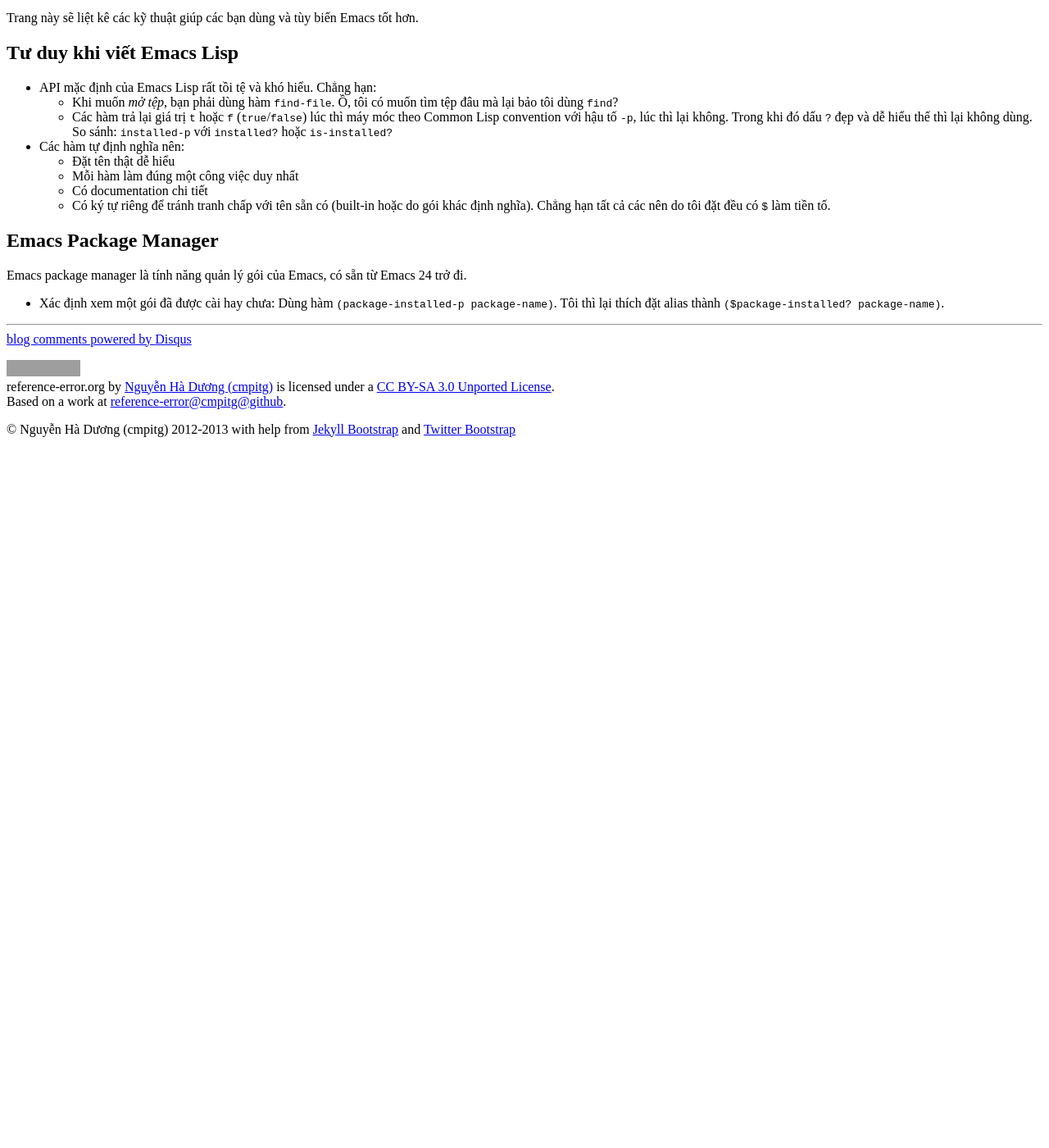
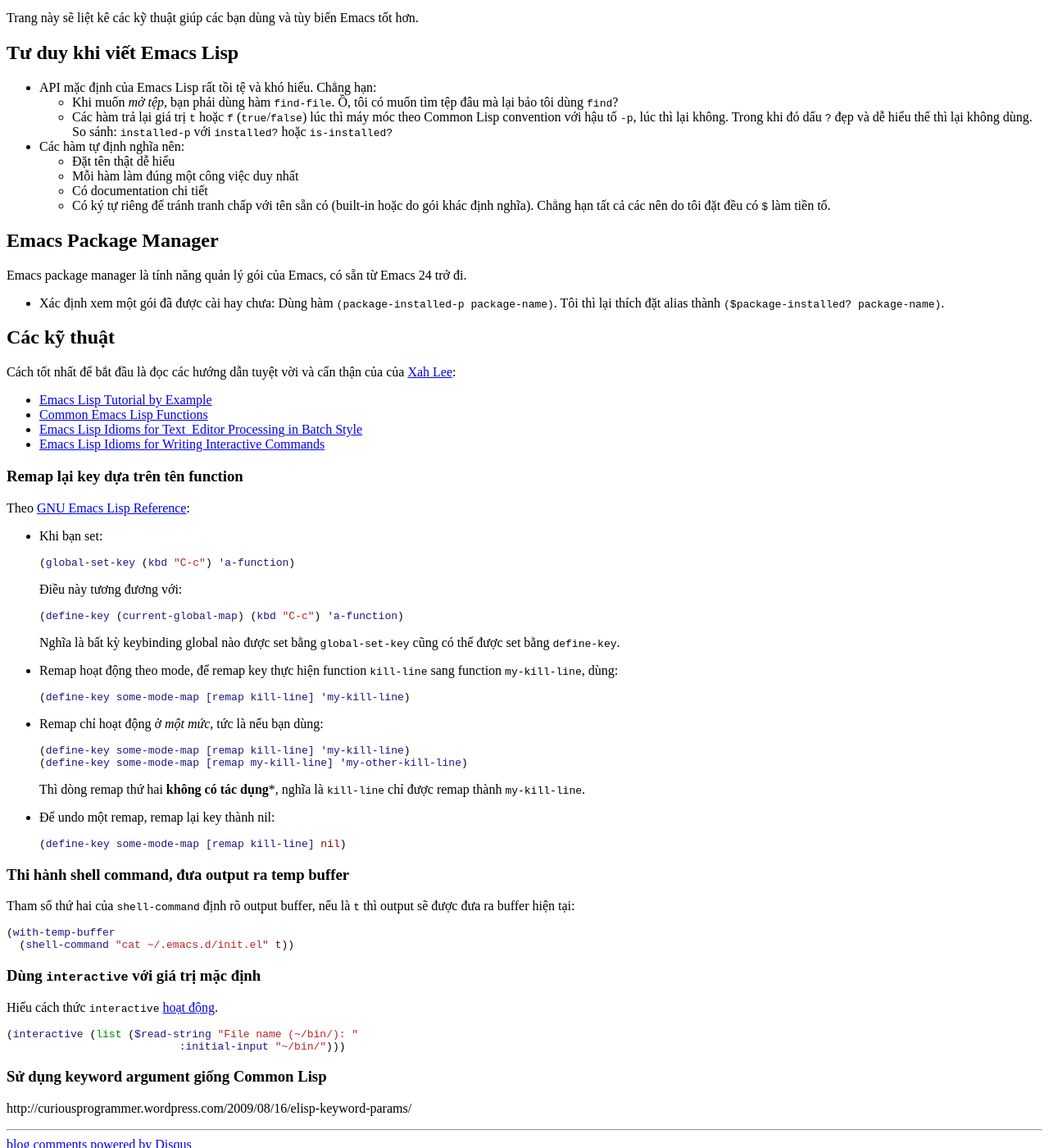
Before and after one commit to cmpitg/cmpitg.github.com, a Jekyll site: the page built from guides-vi/emacs.md, in a window 1280 px wide and 1400 px high, scrolled down 845 px. Shown: the whole window at 82% size. Built offline with Jekyll 4.4.1, drawn with Linux system fonts in a browser that asks for light colours; Markdown is read by kramdown in place of the engine named in the settings; comment, search, counter and statistics services are not loaded; before the commit the page ends 1394 px from its top, so only the background shows below that; some of the changed text lies outside the part shown; grey boxes are pictures that could not be loaded.

Commit message:
Update Emacs guide: remap key

````diff
--- a/guides-vi/emacs.md
+++ b/guides-vi/emacs.md
@@ -83,3 +83,80 @@
 * Xác định xem một gói đã được cài hay chưa: Dùng hàm `(package-installed-p
   package-name)`.  Tôi thì lại thích đặt alias thành `($package-installed?
   package-name)`.
+
+## Các kỹ thuật
+
+Cách tốt nhất để bắt đầu là đọc các hướng dẫn tuyệt vời và cẩn thận của của
+[Xah Lee](http://xahlee.org/):
+
+* [Emacs Lisp Tutorial by Example](http://ergoemacs.org/emacs/elisp_basics.html)
+* [Common Emacs Lisp Functions](http://ergoemacs.org/emacs/elisp_common_functions.html)
+* [Emacs Lisp Idioms for Text_Editor Processing in Batch Style](http://ergoemacs.org/emacs/elisp_idioms_batch.html)
+* [Emacs Lisp Idioms for Writing Interactive Commands](http://ergoemacs.org/emacs/elisp_idioms.html)
+
+### Remap lại key dựa trên tên function
+
+Theo
+[GNU Emacs Lisp Reference](http://www.gnu.org/software/emacs/manual/html_node/elisp/Remapping-Commands.html):
+
+* Khi bạn set:
+
+  ```elisp
+  (global-set-key (kbd "C-c") 'a-function)
+  ```
+
+  Điều này tương đương với:
+
+  ```elisp
+  (define-key (current-global-map) (kbd "C-c") 'a-function)
+  ```
+
+  Nghĩa là bất kỳ keybinding global nào được set bằng `global-set-key` cũng có
+  thể được set bằng `define-key`.
+
+* Remap hoạt động theo mode, để remap key thực hiện function `kill-line` sang
+  function `my-kill-line`, dùng:
+
+  ```elisp
+  (define-key some-mode-map [remap kill-line] 'my-kill-line)
+  ```
+
+* Remap chỉ hoạt động ở *một mức*, tức là nếu bạn dùng:
+
+  ```elisp
+  (define-key some-mode-map [remap kill-line] 'my-kill-line)
+  (define-key some-mode-map [remap my-kill-line] 'my-other-kill-line)
+  ```
+
+  Thì dòng remap thứ hai **không có tác dụng***, nghĩa là `kill-line` chỉ được
+  remap thành `my-kill-line`.
+
+* Để undo một remap, remap lại key thành nil:
+
+  ```elisp
+  (define-key some-mode-map [remap kill-line] nil)
+  ```
+
+### Thi hành shell command, đưa output ra temp buffer
+
+Tham số thứ hai của `shell-command` định rõ output buffer, nếu là `t` thì
+output sẽ được đưa ra buffer hiện tại:
+
+```elisp
+(with-temp-buffer
+  (shell-command "cat ~/.emacs.d/init.el" t))
+```
+
+### Dùng `interactive` với giá trị mặc định
+
+Hiểu cách thức `interactive`
+[hoạt động](http://www.gnu.org/software/emacs/manual/html_node/elisp/Using-Interactive.html).
+
+```elisp
+(interactive (list ($read-string "File name (~/bin/): "
+                           :initial-input "~/bin/")))
+```
+
+### Sử dụng keyword argument giống Common Lisp
+
+http://curiousprogrammer.wordpress.com/2009/08/16/elisp-keyword-params/
````
Also changed, not shown: other parts of guides-vi/emacs.md (+1 -1 lines).
